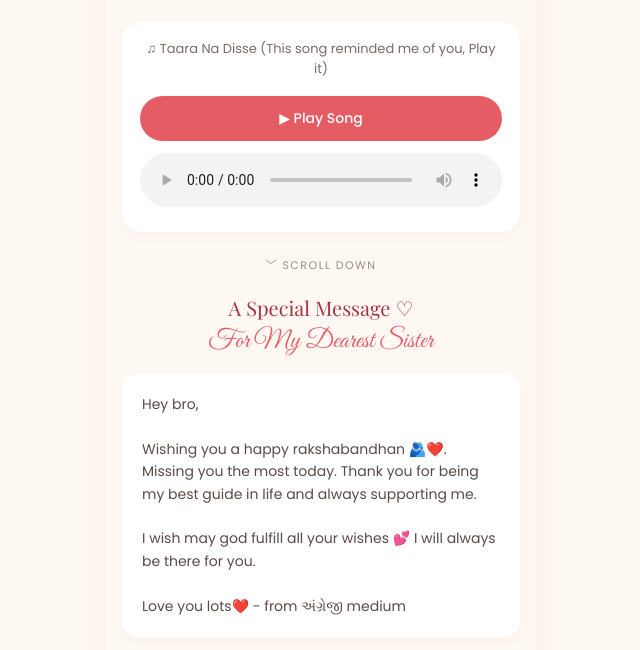
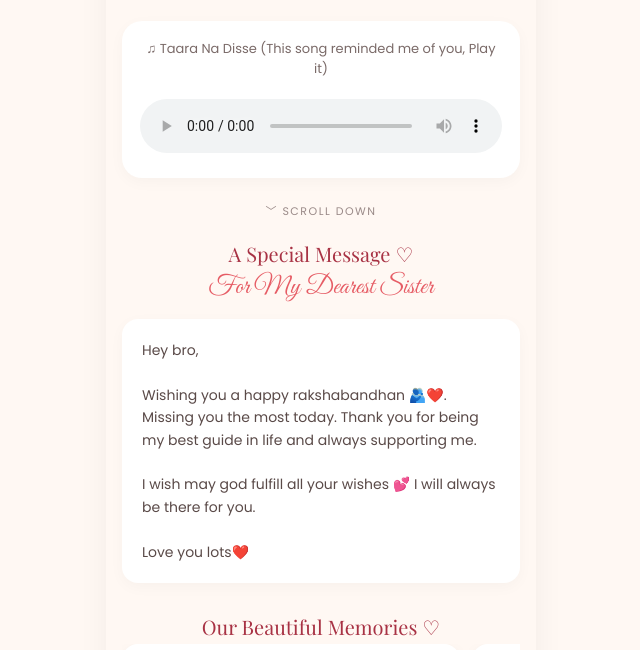
Before and after one commit to darshitkanani/trisha-rakshabandhan, a plain HTML site: page index.html in a window 1280 px wide. Shown: the part 147-797 px from the top of the page, without its empty margins (319-959 px from the left). Drawn offline with nearby package versions, Linux system fonts and the light colour scheme; a web font is replaced by a local one.

Commit message:
Update index.html

```diff
--- a/index.html
+++ b/index.html
@@ -90,7 +90,7 @@
 
         audio {
             width: 100%;
-            margin-top: 12px;
+            margin-top: 8px;
             outline: none;
         }
 
@@ -287,9 +287,8 @@
     <!-- Audio Player Section -->
     <div class="music-card">
         <div class="music-tag">♫ Taara Na Disse (This song reminded me of you, Play it)</div>
-        <button id="playBtn" class="btn-primary" onclick="toggleAudio()" style="margin-top: 5px;">▶ Play Song</button>
-        <audio id="mySong" controls preload="auto">
-            <source src="song.mp3" type="audio/mpeg">
+        <audio controls preload="auto">
+            <source src="Tenu%20Sang%20Rakhna.mp3" type="audio/mpeg">
             Your browser does not support the audio element.
         </audio>
     </div>
@@ -303,7 +302,7 @@
         Hey bro,<br><br>
         Wishing you a happy rakshabandhan 🫂❤️. Missing you the most today. Thank you for being my best guide in life and always supporting me.<br><br>
         I wish may god fulfill all your wishes 💕 I will always be there for you.<br><br>
-        Love you lots❤️ - from અંગ્રેજી medium
+        Love you lots❤️
     </div>
 
     <!-- Photo Gallery Carousel -->
@@ -388,23 +387,6 @@
 </div>
 
 <script>
-    // Audio Player Toggle Logic
-    const audio = document.getElementById('mySong');
-    const playBtn = document.getElementById('playBtn');
-
-    function toggleAudio() {
-        if (audio.paused) {
-            audio.play().then(() => {
-                playBtn.innerText = "⏸ Pause Song";
-            }).catch(error => {
-                console.log("Playback error:", error);
-            });
-        } else {
-            audio.pause();
-            playBtn.innerText = "▶ Play Song";
-        }
-    }
-
     // Quiz State
     const questions = [
         { q: "Who steals the TV remote first?", feedback: "Ahh, so you're blaming me now? 😂" },
```
